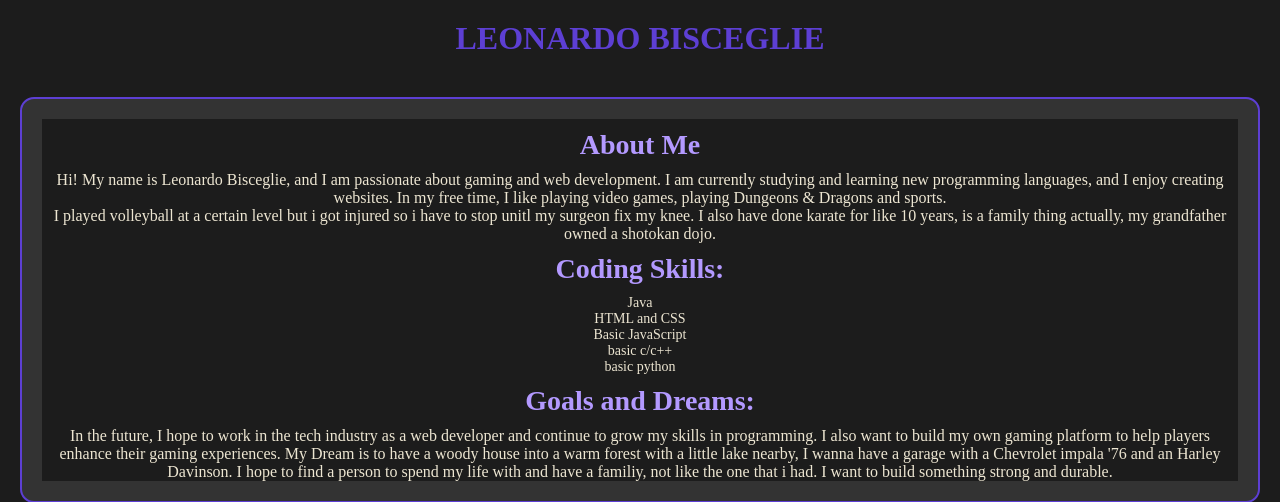
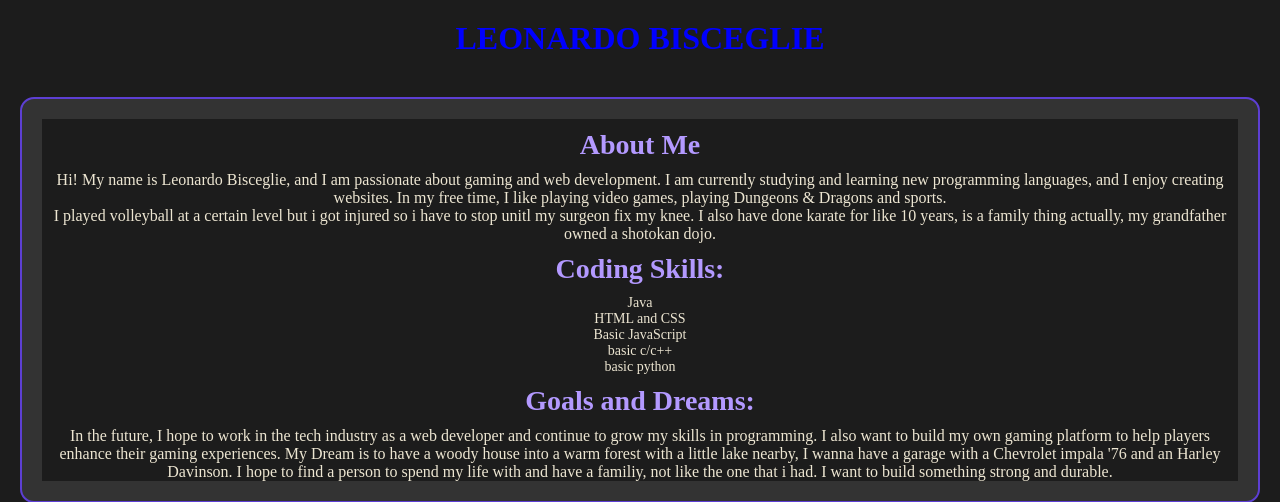
Before and after one commit to Muninn1137/SchoolProjects, a PHP site: page / in a window 1280 px wide. Shown: the top 502 px of the page. Run offline with PHP 8.4, Linux system fonts and the light colour scheme.

Commit message:
commit 2

```diff
--- a/English_presentation/style.css
+++ b/English_presentation/style.css
@@ -6,7 +6,7 @@
 }
 
 header {
-    color: #5D3FD3;
+    color: blue;
     text-align: center;
     padding: 20px;
 }
```
